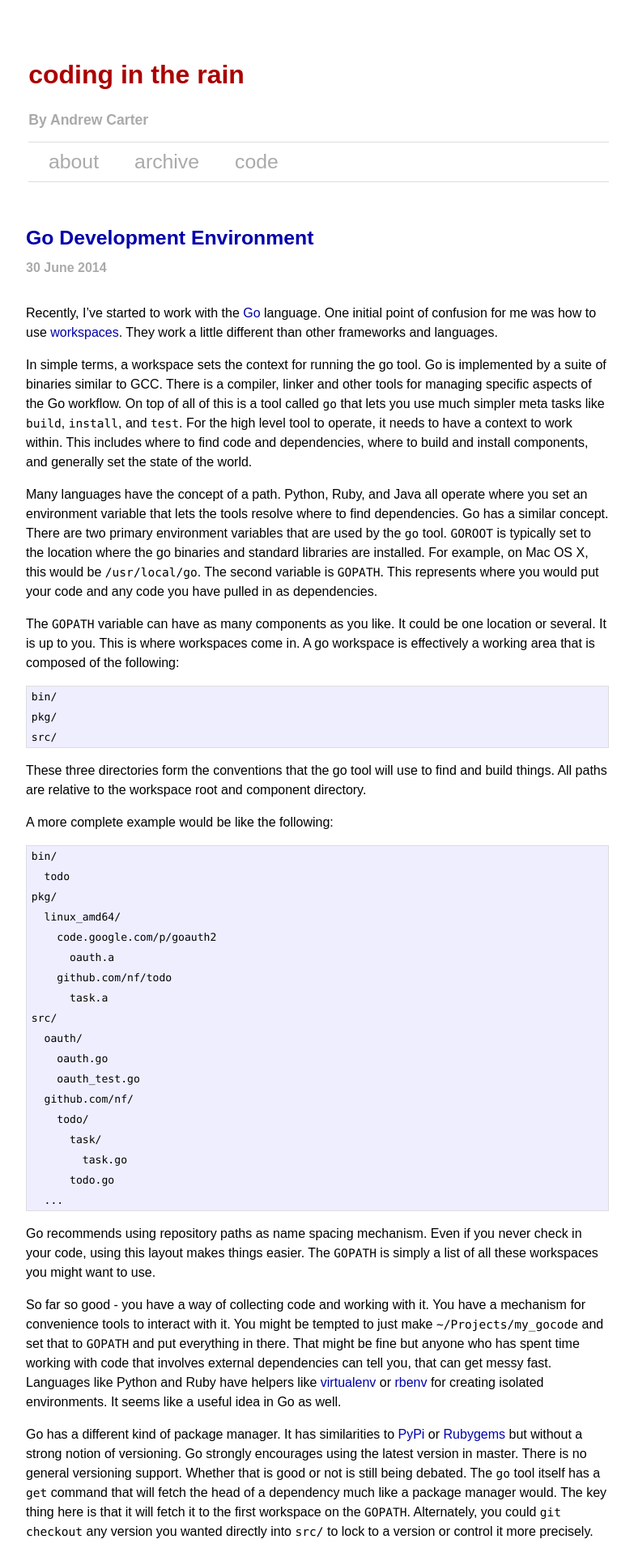
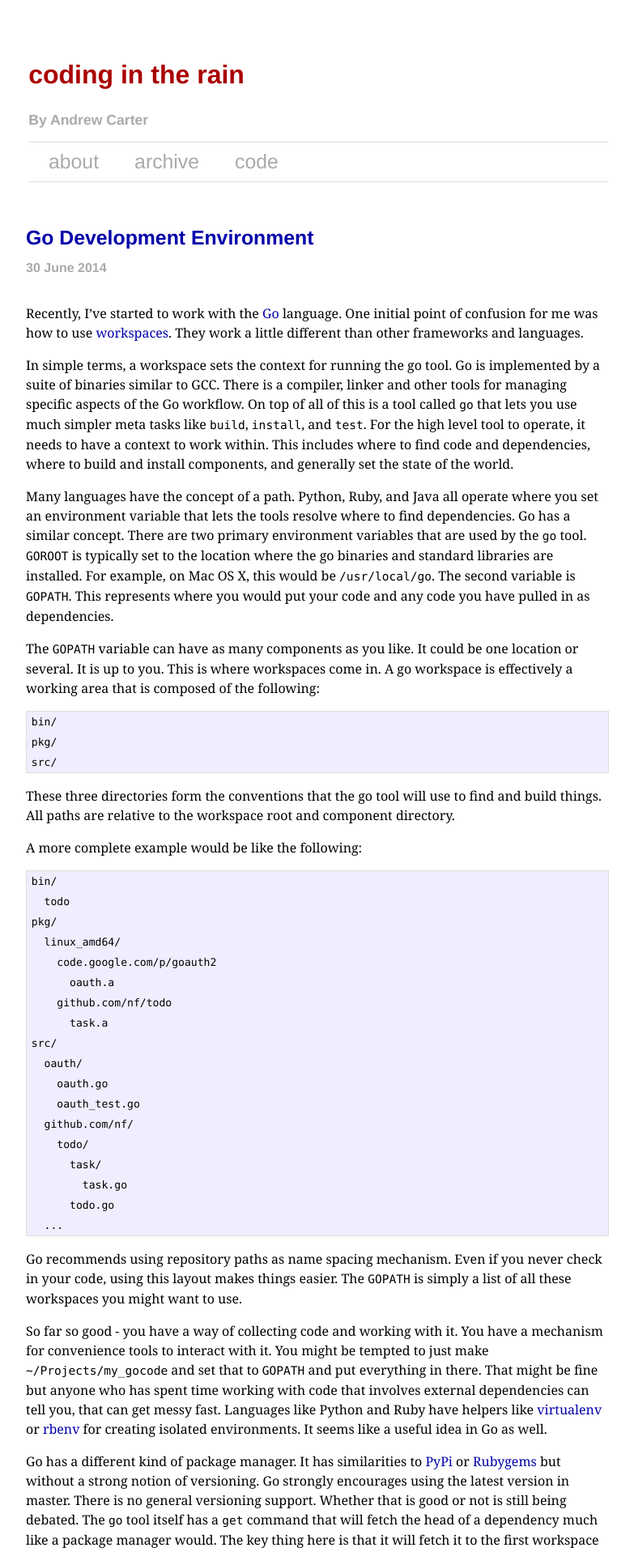
Before and after one commit to ascarter/ascarter.github.io, a Jekyll site: the page built from index.html, in a window 1280 px wide. Shown: the top 1917 px of the page at 81% size, without its empty margins (248-1031 px from the left). Built offline with Jekyll 4.4.1, drawn with Linux system fonts in a browser that asks for light colours.

Commit message:
Refine fonts to use typically available fonts

```diff
--- a/css/site.css
+++ b/css/site.css
@@ -16,7 +16,7 @@ body {
 	text-align: center;
 	margin: 0em;
 	background-color: #ffffff;
-    font-family: sans-serif;
+    font-family: 'Avenir Next', 'HelveticaNeue-Light', 'Helvetica Neue', Helvetica, Arial, sans-serif;
 	font-size: 16px;
 	font-style: normal;
 	font-variant: normal;
@@ -271,7 +271,7 @@ article .video-note {
 }
 
 article .body {
-    font-family: sans-serif;
+    font-family: Georgia, serif;
 }
 
 /*--------------------------------------------------------------
```
